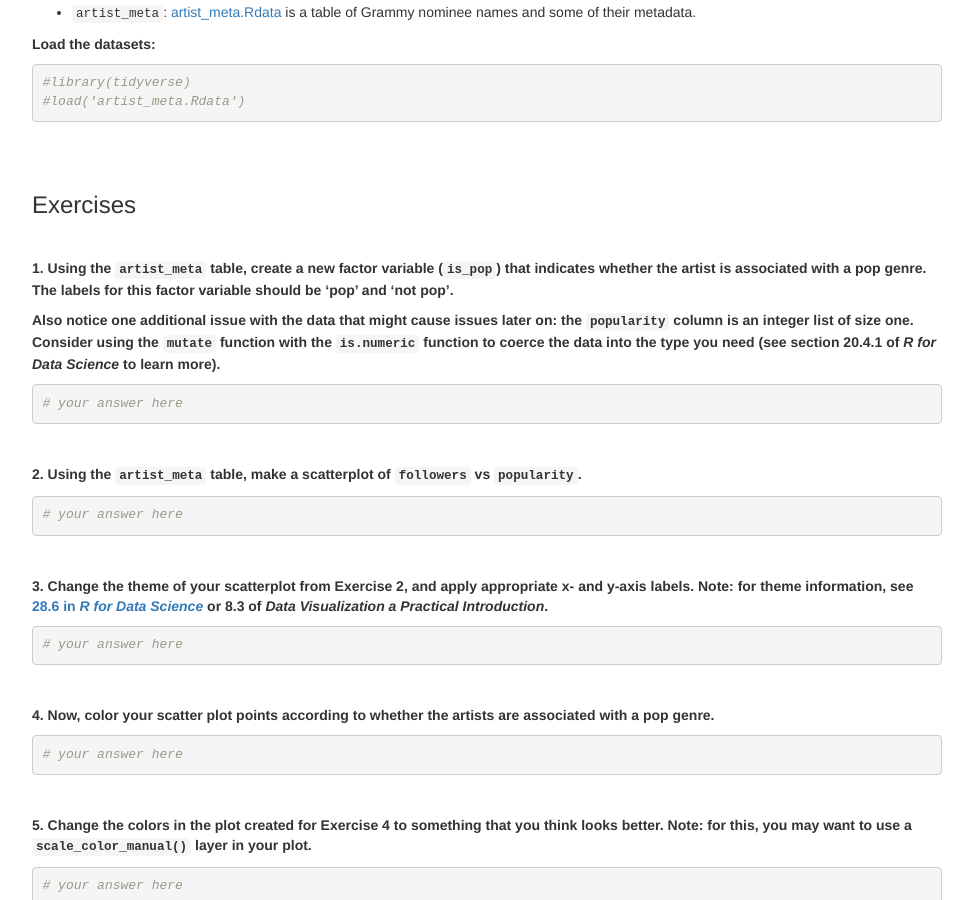
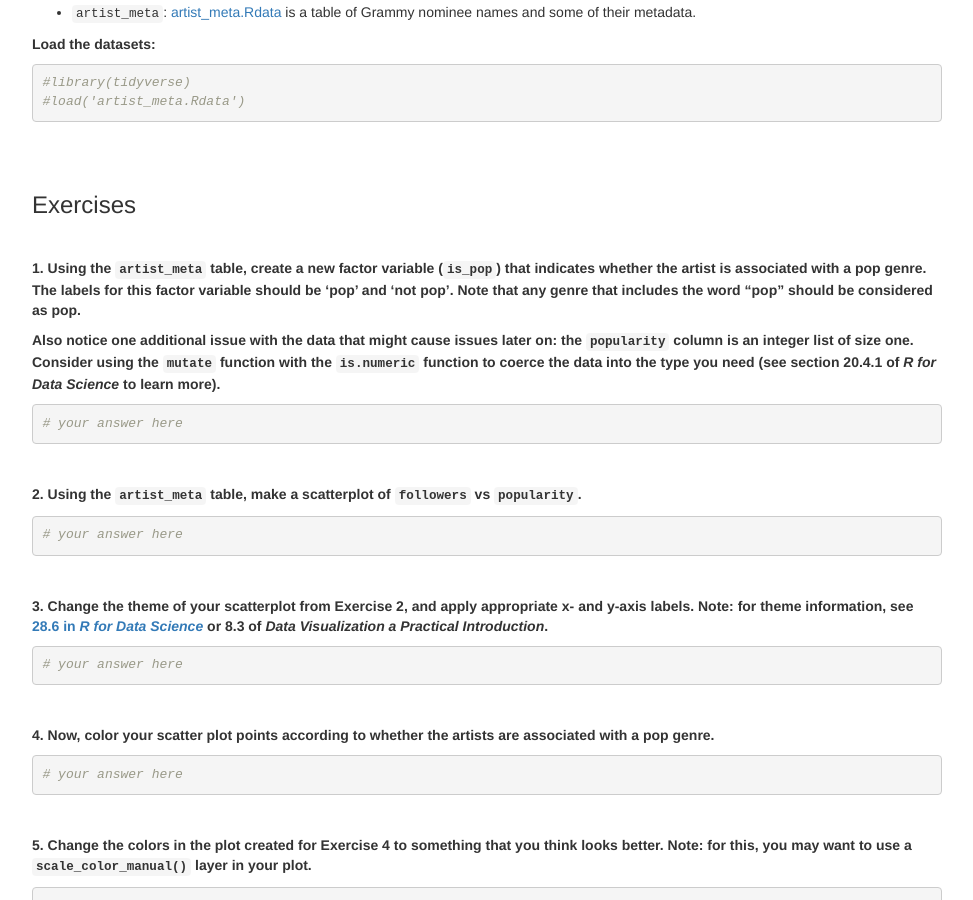
Before and after one commit to dssoc/dssoc.github.io, a Jekyll site: the page assignments/Lab_3.html, which Jekyll copies as it is, in a window 1280 px wide and 900 px high, scrolled down 436 px. Shown: the whole window, without its empty margins (153-1126 px from the left). Built offline with Jekyll 4.4.1, drawn with Linux system fonts in a browser that asks for light colours.

Commit message:
changed wording

```diff
--- a/assignments/Lab_3.html
+++ b/assignments/Lab_3.html
@@ -406,7 +406,7 @@ summary {
 <div id="exercises" class="section level3">
 <h3>Exercises</h3>
 <p><br /></p>
-<p><strong>1. Using the <code>artist_meta</code> table, create a new factor variable (<code>is_pop</code>) that indicates whether the artist is associated with a pop genre. The labels for this factor variable should be ‘pop’ and ‘not pop’.</strong></p>
+<p><strong>1. Using the <code>artist_meta</code> table, create a new factor variable (<code>is_pop</code>) that indicates whether the artist is associated with a pop genre. The labels for this factor variable should be ‘pop’ and ‘not pop’. Note that any genre that includes the word “pop” should be considered as pop.</strong></p>
 <p><strong>Also notice one additional issue with the data that might cause issues later on: the <code>popularity</code> column is an integer list of size one. Consider using the <code>mutate</code> function with the <code>is.numeric</code> function to coerce the data into the type you need (see section 20.4.1 of <em>R for Data Science</em> to learn more).</strong></p>
 <pre class="r"><code># your answer here</code></pre>
 <p><br /></p>
```
